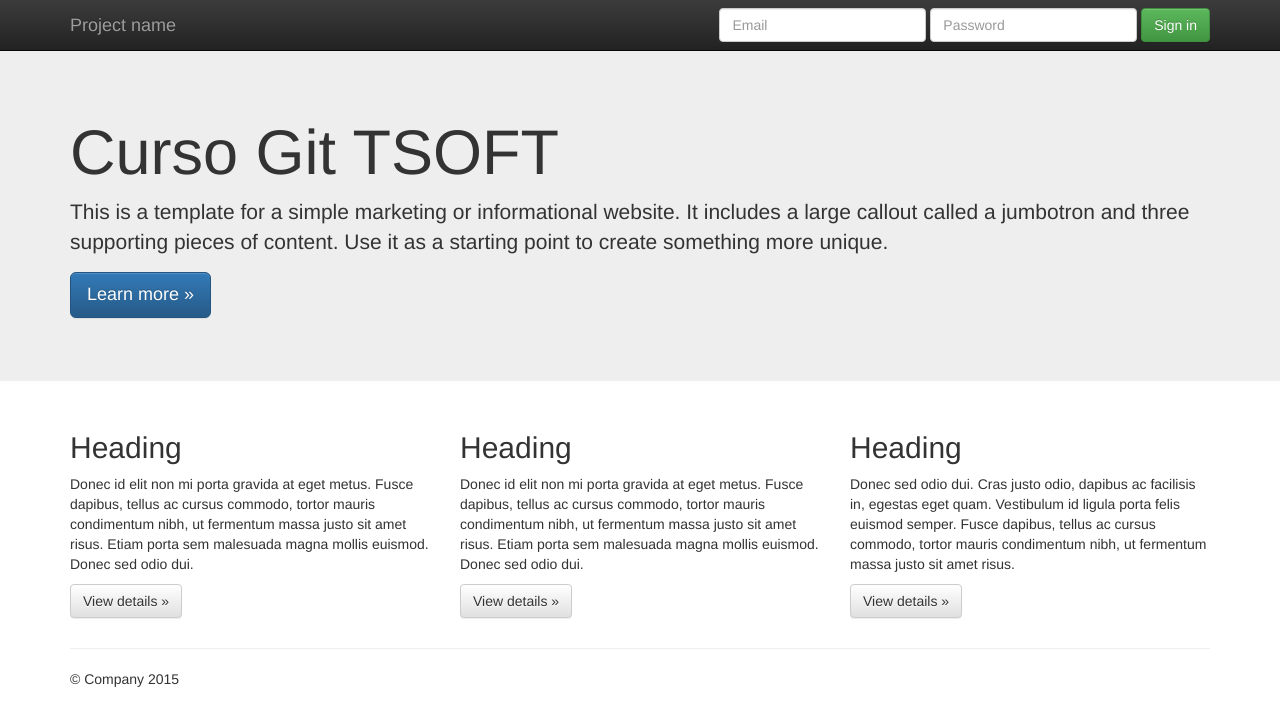
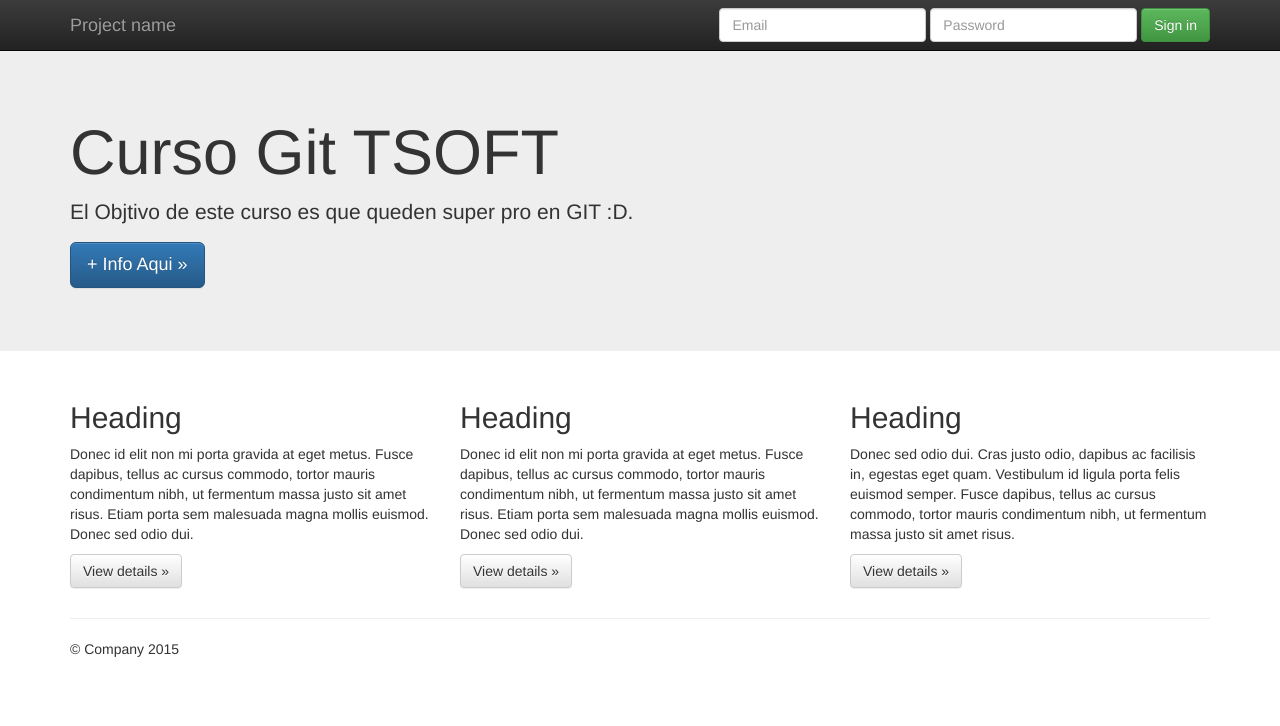
Before and after one commit to cleivan2023/RepasoGitBC14, a plain HTML site: page index.html in a window 1280 px wide. Drawn offline with nearby package versions, Linux system fonts and the light colour scheme.

Commit message:
Se actualiza template del proyecto. Se modifica estilo de voton en seccion princpal y mensaje

```diff
--- a/index.html
+++ b/index.html
@@ -56,8 +56,8 @@
     <div class="jumbotron">
       <div class="container">
         <h1>Curso Git TSOFT</h1>
-        <p>This is a template for a simple marketing or informational website. It includes a large callout called a jumbotron and three supporting pieces of content. Use it as a starting point to create something more unique.</p>
-        <p><a class="btn btn-primary btn-lg" href="#" role="button">Learn more &raquo;</a></p>
+        <p>El Objtivo de este curso es que queden super pro en GIT :D.</p>
+        <p><a class="btn btn-primary btn-lg" href="#" role="button">+ Info Aqui &raquo;</a></p>
       </div>
     </div>
 
```
